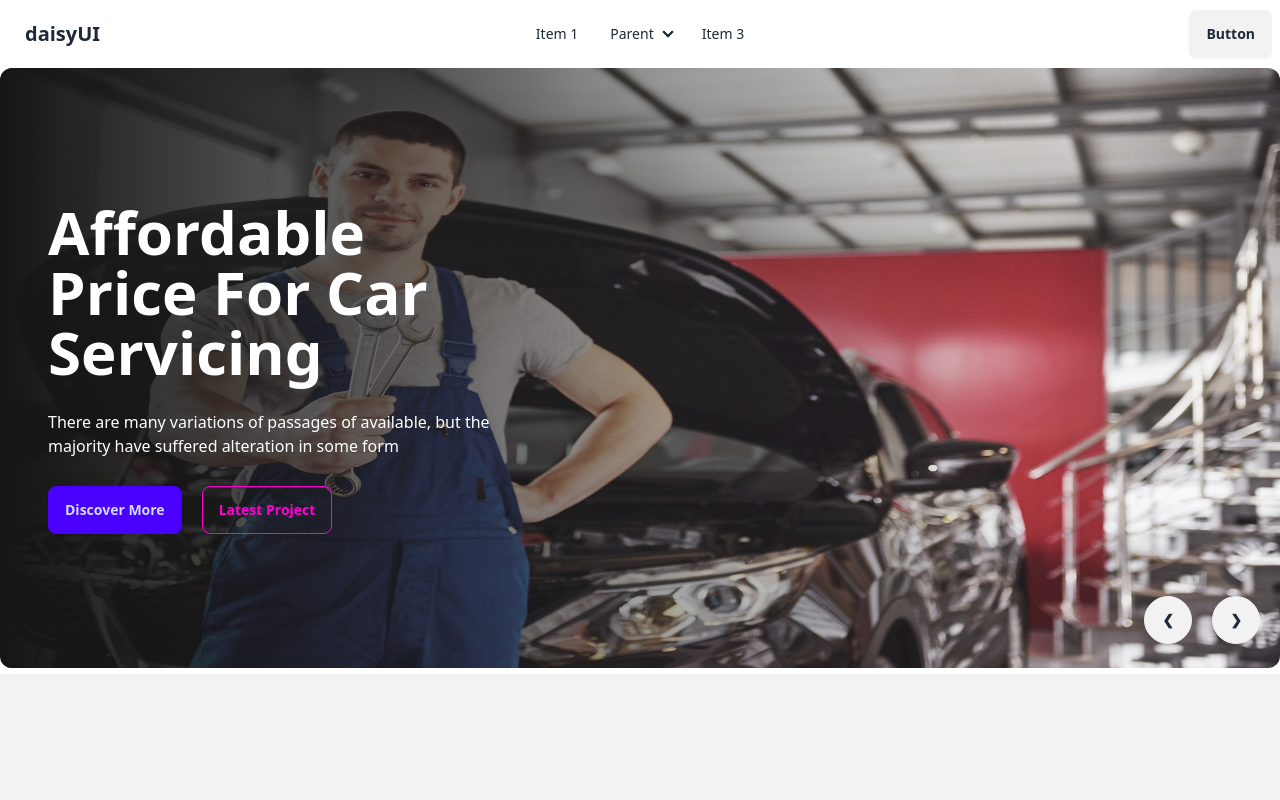
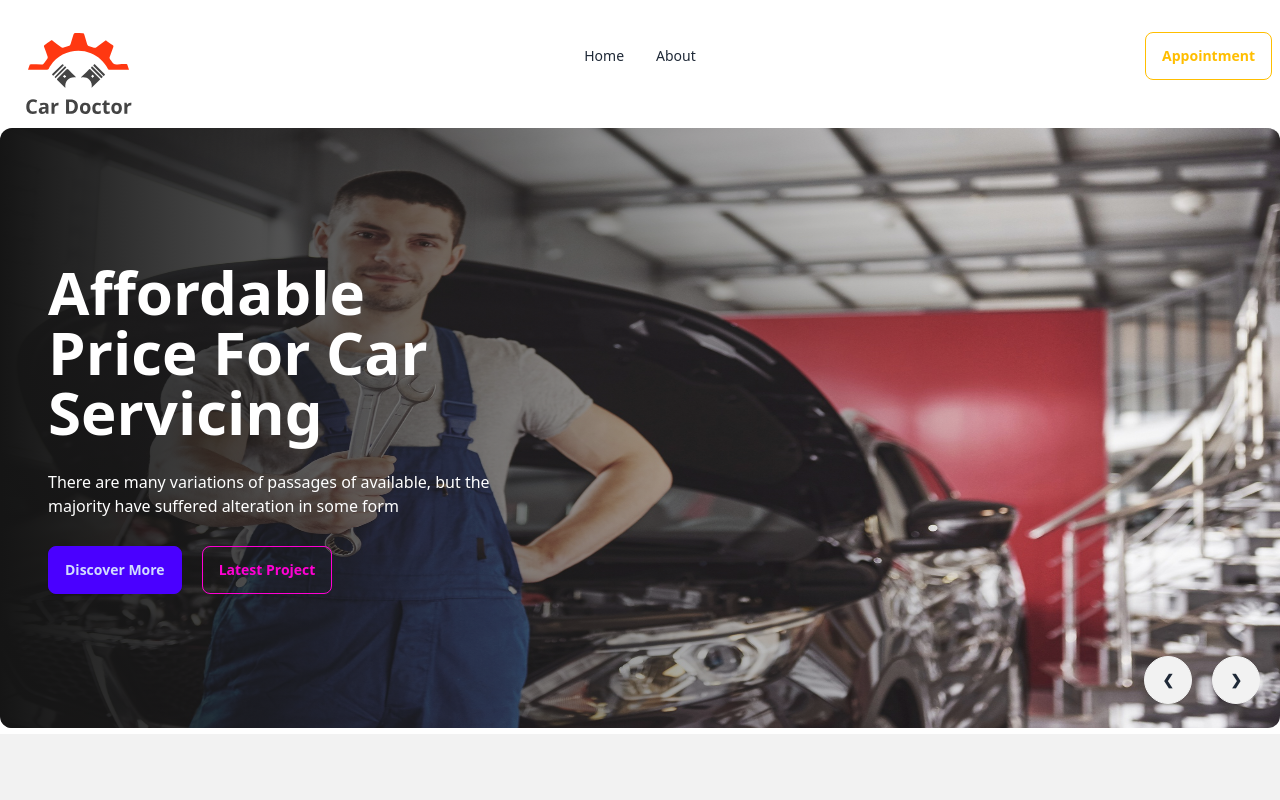
Before and after one commit to shejanNizam/car-doctor-client, a React (Vite) app: page / in a window 1280 px wide. Shown: the top 800 px of the page. Built offline with nearby package versions, Linux system fonts and the light colour scheme.

Commit message:
navbar customized

```diff
--- a/src/pages/Shared/Navbar/Navbar.jsx
+++ b/src/pages/Shared/Navbar/Navbar.jsx
@@ -1,10 +1,24 @@
+import { Link } from "react-router-dom";
+import logo from "/logo.svg";
+
 export default function Navbar() {
+  const navItems = (
+    <>
+      <li>
+        <Link to="/">Home</Link>{" "}
+      </li>
+      <li>
+        {" "}
+        <Link to="/about">About</Link>{" "}
+      </li>
+    </>
+  );
   return (
     <>
-      <div className="navbar bg-base-100">
+      <div className="navbar bg-base-100 h-28 mb-4">
         <div className="navbar-start">
           <div className="dropdown">
-            <div tabIndex={0} role="button" className="btn btn-ghost lg:hidden">
+            <label tabIndex={0} className="btn btn-ghost lg:hidden">
               <svg
                 xmlns="http://www.w3.org/2000/svg"
                 className="h-5 w-5"
@@ -19,57 +33,23 @@ export default function Navbar() {
                   d="M4 6h16M4 12h8m-8 6h16"
                 />
               </svg>
-            </div>
+            </label>
             <ul
               tabIndex={0}
-              className="menu menu-sm dropdown-content bg-base-100 rounded-box z-[1] mt-3 w-52 p-2 shadow"
+              className="menu menu-compact dropdown-content mt-3 p-2 shadow bg-base-100 rounded-box w-52"
             >
-              <li>
-                <a>Item 1</a>
-              </li>
-              <li>
-                <a>Parent</a>
-                <ul className="p-2">
-                  <li>
-                    <a>Submenu 1</a>
-                  </li>
-                  <li>
-                    <a>Submenu 2</a>
-                  </li>
-                </ul>
-              </li>
-              <li>
-                <a>Item 3</a>
-              </li>
+              {navItems}
             </ul>
           </div>
-          <a className="btn btn-ghost text-xl">daisyUI</a>
+          <Link to="/" className="btn btn-ghost normal-case text-xl">
+            <img src={logo} alt="" />
+          </Link>
         </div>
         <div className="navbar-center hidden lg:flex">
-          <ul className="menu menu-horizontal px-1">
-            <li>
-              <a>Item 1</a>
-            </li>
-            <li>
-              <details>
-                <summary>Parent</summary>
-                <ul className="p-2">
-                  <li>
-                    <a>Submenu 1</a>
-                  </li>
-                  <li>
-                    <a>Submenu 2</a>
-                  </li>
-                </ul>
-              </details>
-            </li>
-            <li>
-              <a>Item 3</a>
-            </li>
-          </ul>
+          <ul className="menu menu-horizontal px-1">{navItems}</ul>
         </div>
         <div className="navbar-end">
-          <a className="btn">Button</a>
+          <button className="btn btn-outline btn-warning">Appointment</button>
         </div>
       </div>
     </>
```
